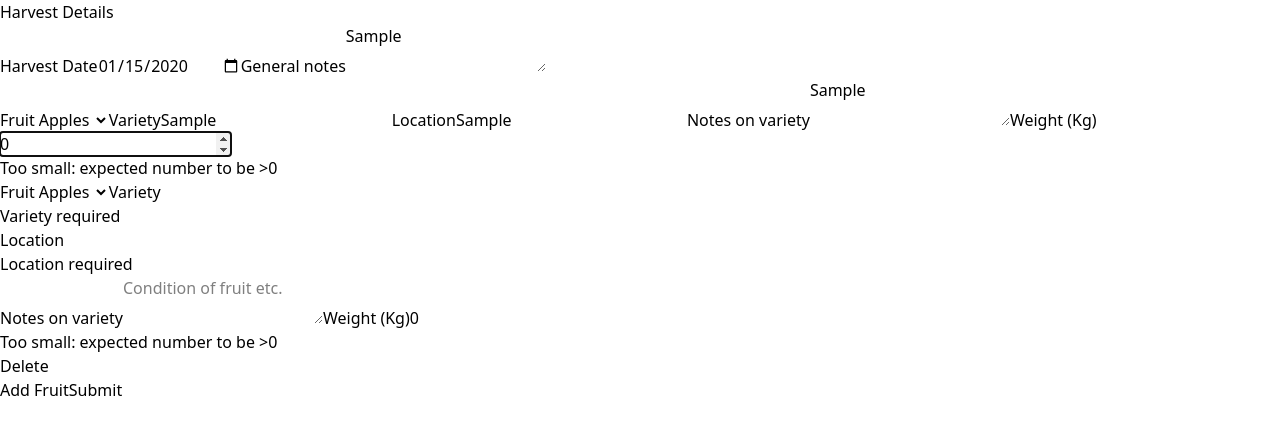
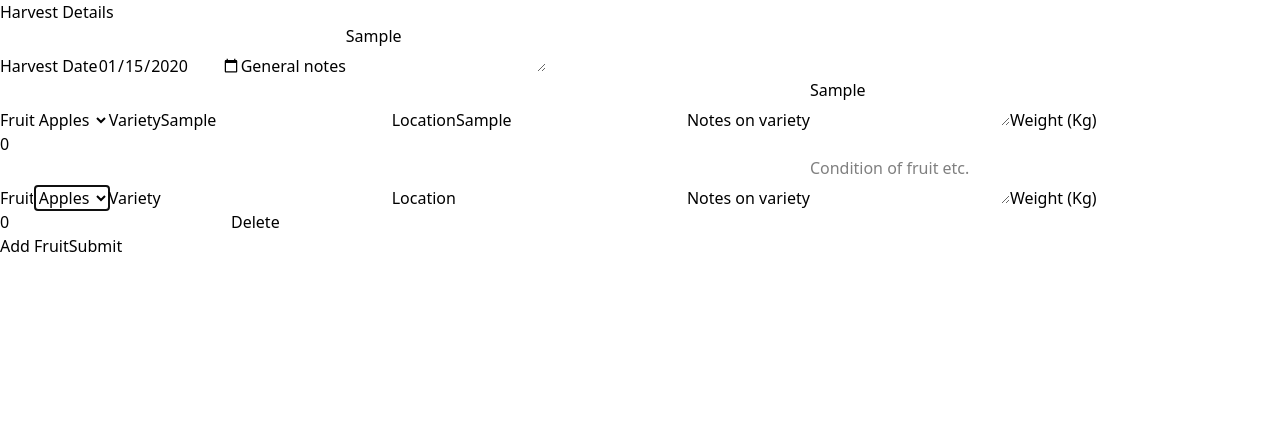
Before and after one commit to jl-stephenson/wine-cider-tracker-proto, a React (Vite) app: page / in a window 1280 px wide. Both pictures are taken after typing "2020-01-15", "Sample", "Sample", "Sample", "Sample" into the empty fields and a click on the button "Add Fruit". Shown: the top 434 px of the page. Built offline with nearby package versions, Linux system fonts and the light colour scheme.

Commit message:
fix: add type button to remove and add

```diff
--- a/src/components/HarvestForm/index.tsx
+++ b/src/components/HarvestForm/index.tsx
@@ -51,11 +51,7 @@ export function HarvestForm({ onSubmit }: HarvestFormProps) {
       />
       {errors.date?.message && <p>{errors.date?.message}</p>}
       <label htmlFor="notes">General notes</label>
-      <textarea
-        id="notes"
-        placeholder="Weather etc."
-        {...register("notes")}
-      />
+      <textarea id="notes" placeholder="Weather etc." {...register("notes")} />
 
       {fields.map((fruits, index) => (
         <div key={fruits.id}>
@@ -99,11 +95,16 @@ export function HarvestForm({ onSubmit }: HarvestFormProps) {
           {errors.fruits?.[index]?.weight?.message && (
             <p>{errors.fruits?.[index]?.weight?.message}</p>
           )}
-          {index !== 0 && <button onClick={() => remove(index)}>Delete</button>}
+          {index !== 0 && (
+            <button type="button" onClick={() => remove(index)}>
+              Delete
+            </button>
+          )}
         </div>
       ))}
 
       <button
+        type="button"
         onClick={() =>
           append({
             type: "apples",
```
Also changed, not shown: 1 other file (tests, documents, lock files or other folders).
